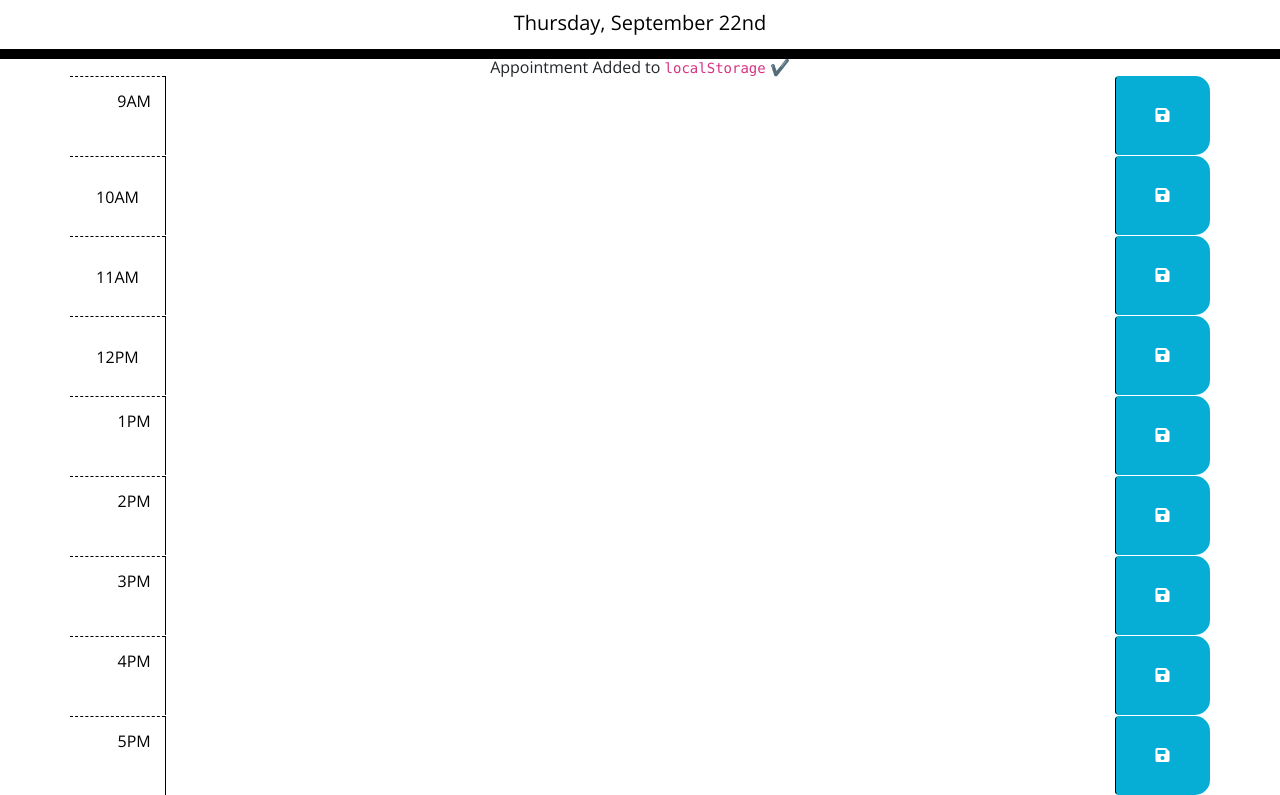
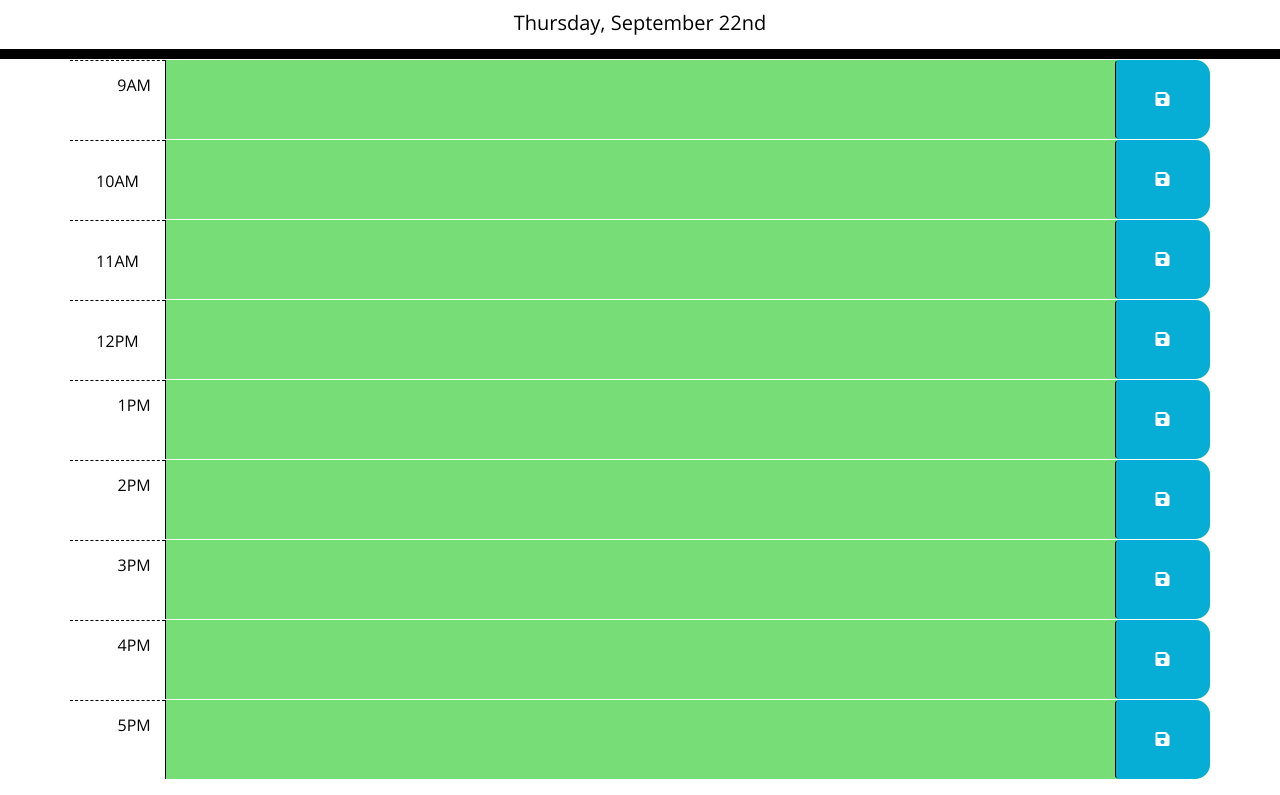
Before and after one commit to rdsherpa/My-Daily-Calander-Routine, a plain HTML site: page index.html in a window 1280 px wide. Shown: the part 108-903 px from the top of the page. Drawn offline with nearby package versions, Linux system fonts and the light colour scheme.

Commit message:
my changes

```diff
--- a/Assets/script.js
+++ b/Assets/script.js
@@ -9,7 +9,6 @@ $(document).ready(function (){
 
     // loop over time blocks
     $('.time-block').each(function () {
-      console
       var blockHour = parseInt($(this).attr('id').split('-')[1]);
 
       // check if we've moved past this time
@@ -22,7 +21,7 @@ $(document).ready(function (){
       else {
         $(this).removeClass('past');
         $(this).removeClass('present');
-        $(this).removeClass('future');
+        $(this).addClass('future');
     }
   });
 }
--- a/index.html
+++ b/index.html
@@ -18,7 +18,6 @@
     <p class="lead">A simple calendar app for scheduling your work day</p>
     <p id="currentDay" class="lead"></p>
   </header>
-  <section class='text-center notification' id="notify">Appointment Added to <code>localStorage</code> ✔️</section>
   <div class="container">
     <div id="hour-9" class="row time-block">
       <div class="col-md-1 hour">
```
